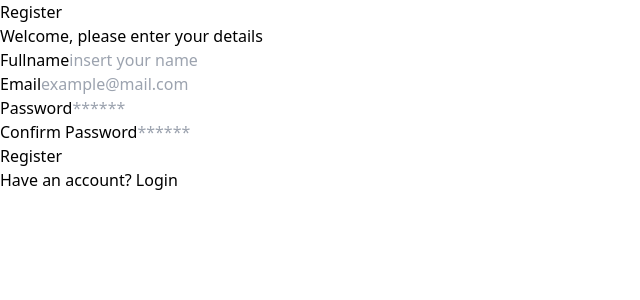
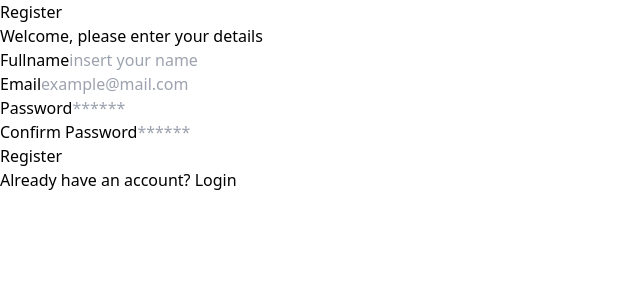
Before and after one commit to ryanekasetiawan/react-app, a React (Vite) app: page /register in a window 1280 px wide. Shown: the top 300 px of the page, without its empty margins (0-640 px from the left). Built offline with nearby package versions, Linux system fonts and the light colour scheme.

Commit message:
Conditional Rendering

```diff
--- a/src/components/Layouts/AuthLayout.jsx
+++ b/src/components/Layouts/AuthLayout.jsx
@@ -1,5 +1,7 @@
+import { Link } from "react-router-dom";
+
 const AuthLayout = (props) => {
-  const {children, title} = props;
+  const {children, title, type} = props;
   return (
     <div className="flex justify-center min-h-screen items-center">
       <div className="w-full max-w-xs">
@@ -8,9 +10,32 @@ const AuthLayout = (props) => {
           Welcome, please enter your details
         </p>
         {children}
+        <Navigation type={type} />
       </div>
     </div>
   );
 };
 
+const Navigation = ({type}) => {
+  if (type === 'login') {
+    return (
+      <p className="text-sm mt-5 text-center">
+        Don't have an account?{" "}
+        <Link to="/register" className="font-bold text-blue-600">
+          Register
+        </Link>
+      </p>
+    );
+  } else {
+    return (
+      <p className="text-sm mt-5 text-center">
+        Already have an account?{" "}
+        <Link to="/login" className="font-bold text-blue-600">
+          Login
+        </Link>
+      </p>
+    );
+  }
+};
+
 export default AuthLayout;
--- a/src/pages/login.jsx
+++ b/src/pages/login.jsx
@@ -1,17 +1,10 @@
 import AuthLayout from "../components/Layouts/AuthLayout";
 import FormLogin from "../components/Fragments/FormLogin";
-import { Link } from "react-router-dom";
 
 const LoginPage = () => {
   return (
-    <AuthLayout title="Login">
+    <AuthLayout title="Login" type="login">
       <FormLogin/>
-      <p className="text-sm mt-5 text-center">
-        Don't have an account?{" "}
-        <Link to="/register" className="font-bold text-blue-600">
-          Register
-        </Link>
-      </p>
     </AuthLayout>
   );
 };
--- a/src/pages/register.jsx
+++ b/src/pages/register.jsx
@@ -1,18 +1,11 @@
 import AuthLayout from "../components/Layouts/AuthLayout";
 import FormRegister from "../components/Fragments/FormRegister";
-import { Link } from "react-router-dom";
 
 
 const RegisterPage = () => {
   return (
-    <AuthLayout title="Register">
+    <AuthLayout title="Register" tipe="register">
       <FormRegister/>
-      <p className="text-sm mt-5 text-center">
-        Have an account?{" "}
-        <Link to="/login" className="font-bold text-blue-600">
-          Login
-        </Link>
-      </p>
     </AuthLayout>
   );
 };
```
